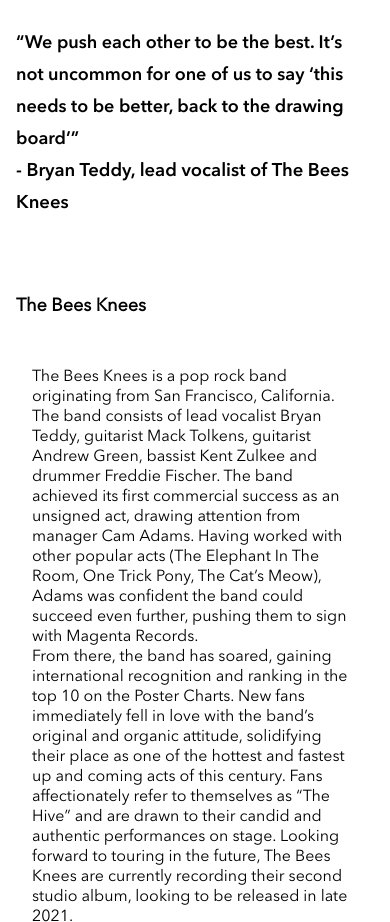
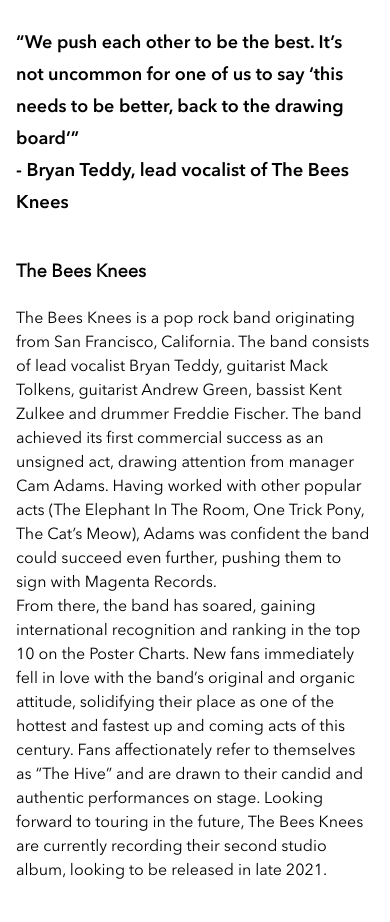
Before and after one commit to lucas-g-marins/lucas-marins-bandsite, a plain HTML site: page index.html in a window 390 px wide. Shown: the part 774-1696 px from the top of the page. Drawn offline with Linux system fonts and the light colour scheme.

Commit message:
adjusted line-height for description copy

```diff
--- a/styles/bio.scss
+++ b/styles/bio.scss
@@ -153,8 +153,8 @@ body {
   &__band-title {
     font-family: "Avenir Next Regular";
     font-size: 1.125rem;
-    @include mobile-heading-padding;
-
+    padding: 0.5rem 1rem 0.5rem 1rem;
+    margin: 0rem 0rem;
     @include tablet {
       padding: 1rem 2.25rem 1rem 2.25rem;
       font-size: 2rem;
@@ -174,23 +174,23 @@ body {
     @include tablet {
       column-count: 2;
       margin: auto;
-      width: 87vw;
+      width: 83vw;
     }
 
     @include desktop {
       column-count: 2;
       margin: auto;
-      width: 68vw;
+      width: 67vw;
     }
   }
 
   &__description {
     font-size: 1rem;
-    line-height: 1.25rem;
+    line-height: 1.5rem;
+    padding: 0rem 1rem;
 
     @include tablet {
       margin: 0;
-      // font-size: 0.9rem;
     }
 
     @include desktop {
```
Also changed, not shown: styles/bio.css.
